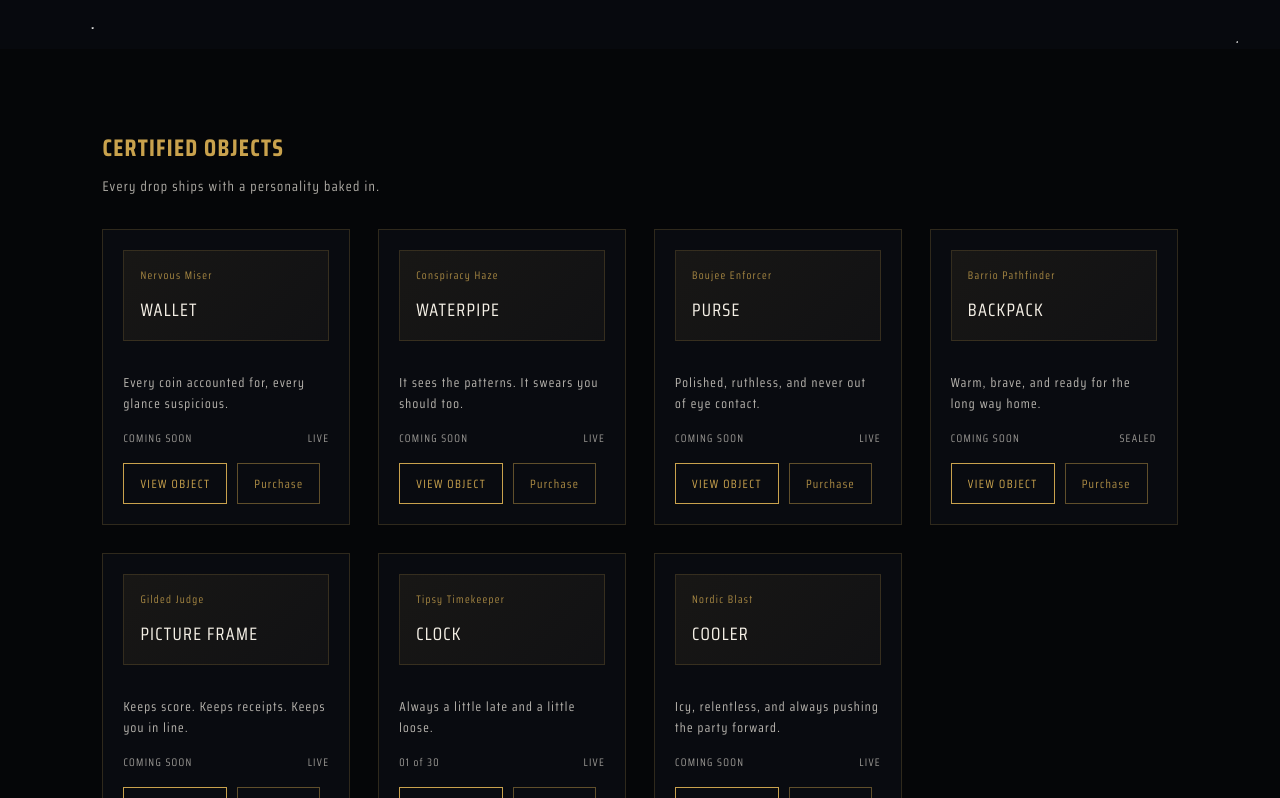
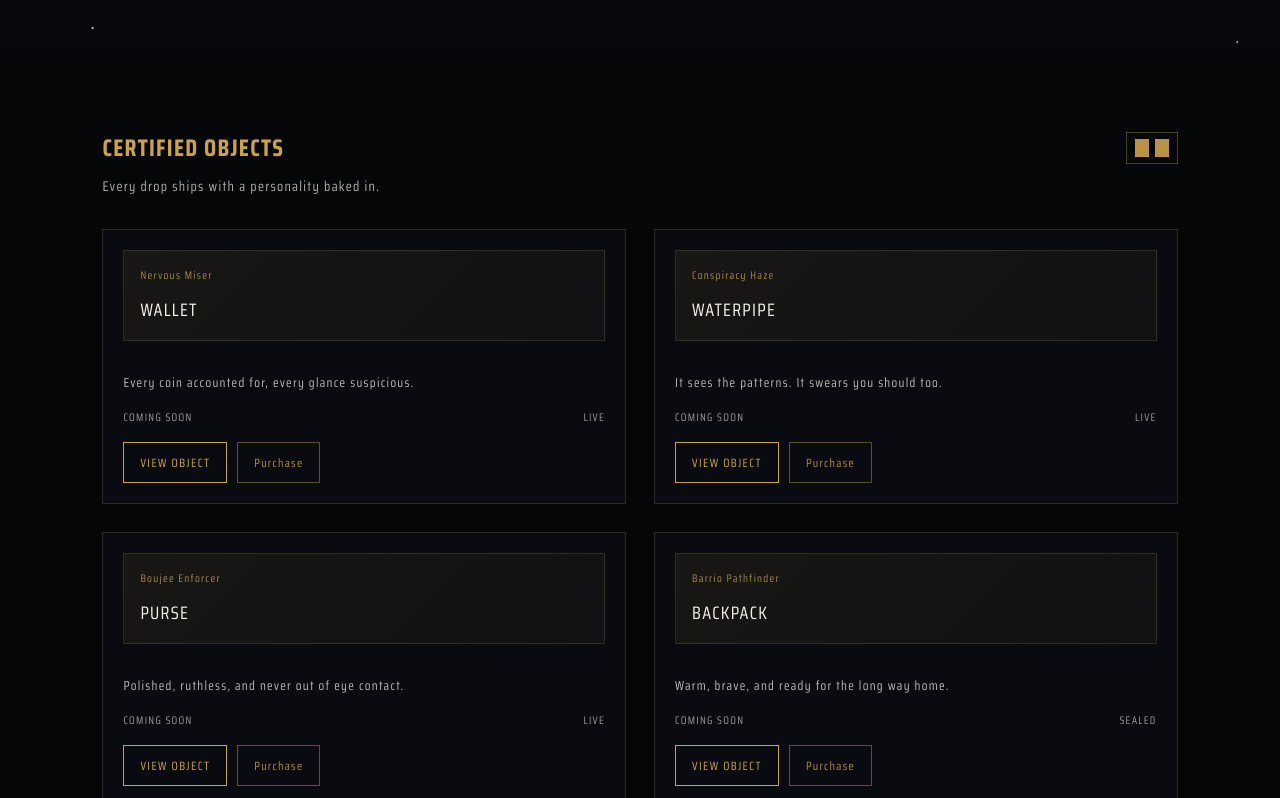
Before and after one commit to Tate5000/wtfwerks-site, a React (Vite) app: page / in a window 1280 px wide. Shown: the part 822-1620 px from the top of the page. Built offline with nearby package versions, Linux system fonts and the light colour scheme.

Commit message:
Add product grid density toggle

```diff
--- a/src/pages/Home.jsx
+++ b/src/pages/Home.jsx
@@ -243,6 +243,7 @@ function ProductViewer({ product, onClose, ageAccepted, onAcceptAge }) {
 export default function Home() {
   const [menuOpen, setMenuOpen] = useState(false);
   const [activeProduct, setActiveProduct] = useState(null);
+  const [gridCols, setGridCols] = useState(2);
   const [ageAccepted, setAgeAccepted] = useState(
     () => sessionStorage.getItem("wtfwerks_age_ok") === "true"
   );
@@ -314,10 +315,22 @@ export default function Home() {
       <main>
         <section id="products" className="section products" ref={productsRef}>
           <div className="section__header">
-            <h2>CERTIFIED OBJECTS</h2>
+            <div className="section__title-row">
+              <h2>CERTIFIED OBJECTS</h2>
+              <button
+                className="grid-toggle"
+                type="button"
+                aria-label="Change grid layout"
+                onClick={() =>
+                  setGridCols((value) => (value >= 3 ? 1 : value + 1))
+                }
+              >
+                <span className={`grid-icon grid-${gridCols}`} aria-hidden="true" />
+              </button>
+            </div>
             <p>Every drop ships with a personality baked in.</p>
           </div>
-          <div className="product-grid">
+          <div className={`product-grid cols-${gridCols}`}>
             {products.map((product) => (
               <ProductCard
                 key={product.id}
--- a/src/styles.css
+++ b/src/styles.css
@@ -185,6 +185,58 @@ canvas {
   margin-bottom: 32px;
 }
 
+.section__title-row {
+  display: flex;
+  align-items: center;
+  justify-content: space-between;
+  gap: 16px;
+}
+
+.grid-toggle {
+  background: transparent;
+  border: 1px solid rgba(201, 162, 77, 0.35);
+  padding: 6px 8px;
+  cursor: pointer;
+}
+
+.grid-icon {
+  position: relative;
+  display: grid;
+  gap: 4px;
+  width: 34px;
+  height: 18px;
+}
+
+.grid-icon::before {
+  content: "";
+  display: grid;
+  width: 100%;
+  height: 100%;
+  background-repeat: no-repeat;
+  background-size: 100% 100%;
+}
+
+.grid-1::before {
+  background-image: linear-gradient(rgba(201, 162, 77, 0.9), rgba(201, 162, 77, 0.9));
+}
+
+.grid-2::before {
+  background-image:
+    linear-gradient(rgba(201, 162, 77, 0.9), rgba(201, 162, 77, 0.9)),
+    linear-gradient(rgba(201, 162, 77, 0.9), rgba(201, 162, 77, 0.9));
+  background-size: calc(50% - 3px) 100%, calc(50% - 3px) 100%;
+  background-position: left center, right center;
+}
+
+.grid-3::before {
+  background-image:
+    linear-gradient(rgba(201, 162, 77, 0.9), rgba(201, 162, 77, 0.9)),
+    linear-gradient(rgba(201, 162, 77, 0.9), rgba(201, 162, 77, 0.9)),
+    linear-gradient(rgba(201, 162, 77, 0.9), rgba(201, 162, 77, 0.9));
+  background-size: calc(33.333% - 3px) 100%, calc(33.333% - 3px) 100%, calc(33.333% - 3px) 100%;
+  background-position: left center, center center, right center;
+}
+
 .section__header h2 {
   margin: 0;
   color: var(--brushed-gold);
@@ -201,6 +253,18 @@ canvas {
   display: grid;
   grid-template-columns: repeat(auto-fit, minmax(240px, 1fr));
   gap: 28px;
+}
+
+.product-grid.cols-1 {
+  grid-template-columns: 1fr;
+}
+
+.product-grid.cols-2 {
+  grid-template-columns: repeat(2, minmax(240px, 1fr));
+}
+
+.product-grid.cols-3 {
+  grid-template-columns: repeat(3, minmax(220px, 1fr));
 }
 
 .product-card {
```
